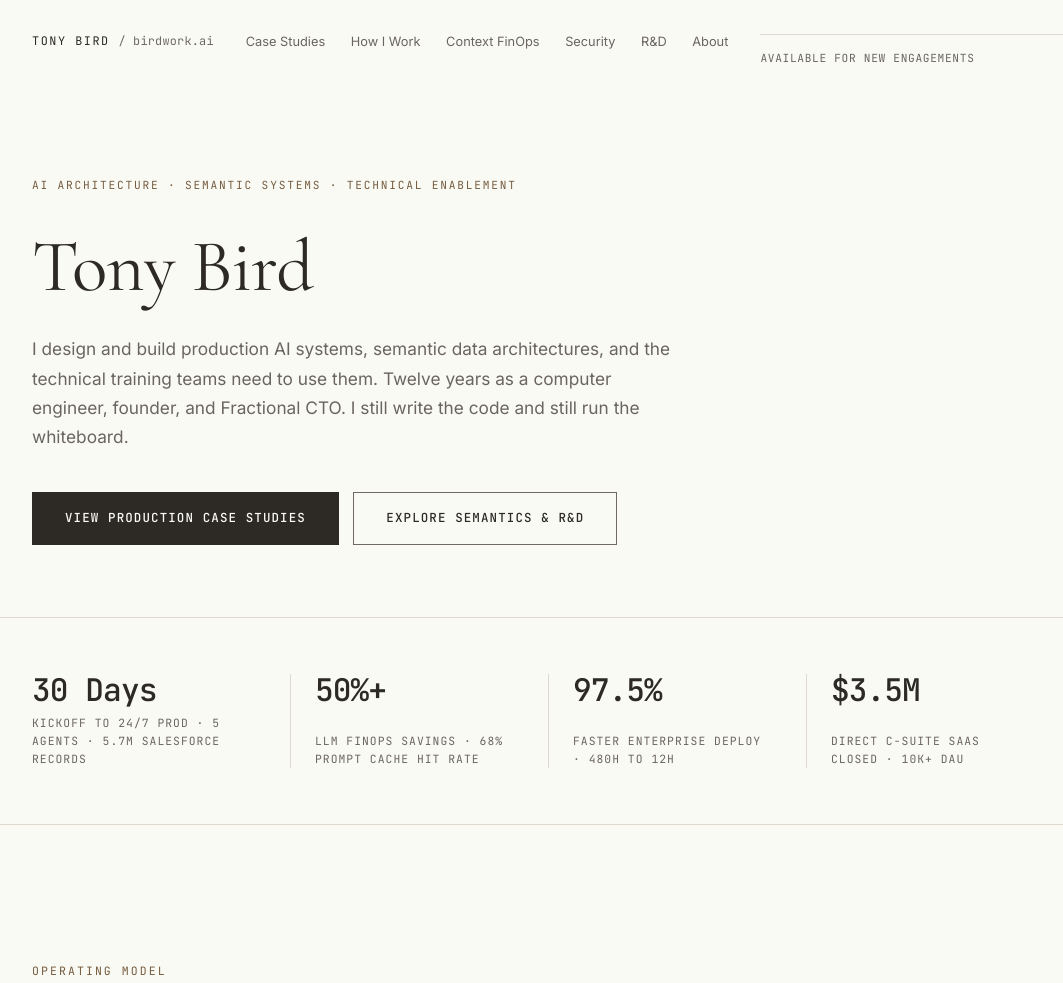
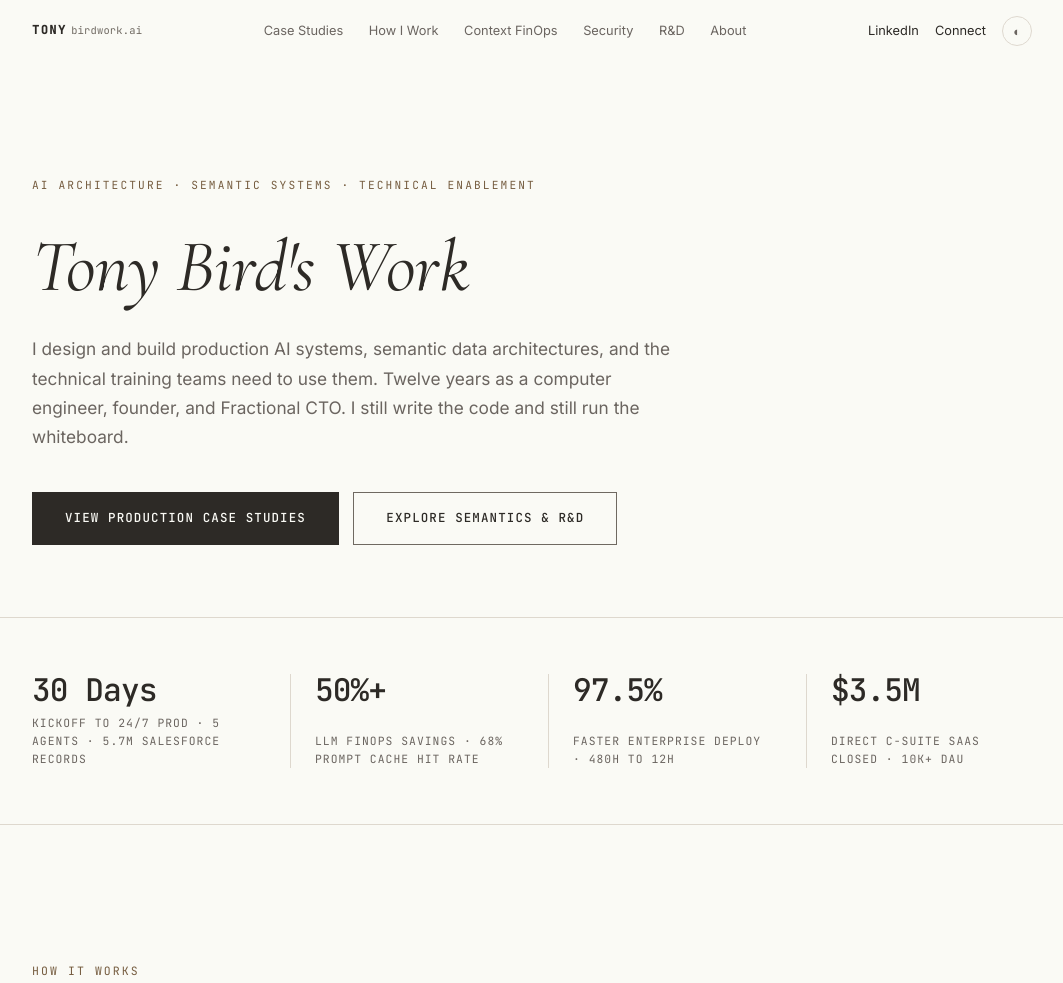
Before and after one commit to birdanth/birdwork.ai, a plain HTML site: page index.html in a window 1280 px wide. Shown: the top 983 px of the page, without its empty margins (108-1171 px from the left). Drawn offline with nearby package versions, Linux system fonts and the light colour scheme.

Commit message:
chore(site): apply OFI prompt 09 - brand lockup, nav centring and hero polish
- brand becomes TONY + thin-spaced lowercase birdwork.ai, uppercase 600 weight with a
  dimmer, smaller span
- the six nav links centre between the brand and the utility cluster (box centred,
  32px clear either side at 1440, no collision down to the burger breakpoint); the
  stray copy of the footer meta block leaves the nav
- hero eyebrow gains tracking, H1 becomes Tony Bird's Work in true italic Cormorant
  (the 1,400 italic axis was already loaded), both CTAs go all caps
- operating-model section label becomes How It Works so Operating Model stops
  appearing anywhere

```diff
--- a/index.html
+++ b/index.html
@@ -98,9 +98,9 @@ section{padding:8.5rem 0;border-bottom:1px solid var(--border);scroll-margin-top
 nav{position:fixed;top:0;left:0;right:0;z-index:100;background:var(--nav-bg);backdrop-filter:blur(14px);border-bottom:1px solid transparent;transition:border-color .3s}
 nav.scrolled{border-bottom-color:var(--border)}
 .nav-inner{max-width:1080px;margin:0 auto;padding:1rem 2.5rem;display:flex;align-items:center;justify-content:space-between;gap:2rem}
-.brand{font-family:'JetBrains Mono',monospace;font-size:.74rem;letter-spacing:.13em;text-transform:uppercase;white-space:nowrap}
-.brand span{color:var(--fg-dim);text-transform:none;letter-spacing:.02em}
-.nav-links{display:flex;gap:1.6rem;align-items:center;font-size:.8rem;color:var(--fg-mid)}
+.brand{font-family:'JetBrains Mono',monospace;font-size:.74rem;letter-spacing:.13em;text-transform:uppercase;white-space:nowrap;font-weight:600}
+.brand span{color:var(--fg-dim);text-transform:none;letter-spacing:.02em;font-size:.88em;font-weight:400}
+.nav-links{display:flex;flex:1;justify-content:center;gap:1.6rem;align-items:center;font-size:.8rem;color:var(--fg-mid)}
 .nav-links a,.nav-right a{white-space:nowrap}
 .nav-links a:hover{color:var(--fg)}
 .nav-right{display:flex;gap:1rem;align-items:center;font-size:.8rem;white-space:nowrap}
@@ -119,8 +119,8 @@ nav.scrolled{border-bottom-color:var(--border)}
 
 /* hero */
 .hero{padding:11rem 0 4.5rem;border-bottom:1px solid var(--border)}
-.hero-eyebrow{font-family:'JetBrains Mono',monospace;font-size:.7rem;letter-spacing:.16em;text-transform:uppercase;color:var(--accent-warm);margin-bottom:1.9rem}
-.hero h1{margin-bottom:1.6rem}
+.hero-eyebrow{font-family:'JetBrains Mono',monospace;font-size:.7rem;letter-spacing:.19em;text-transform:uppercase;color:var(--accent-warm);margin-bottom:1.9rem}
+.hero h1{margin-bottom:1.6rem;font-style:italic}
 .hero p.sub{font-size:1.08rem;max-width:60ch;line-height:1.7;margin-bottom:2.5rem}
 .cta-row{display:flex;gap:.9rem;flex-wrap:wrap}
 .btn{display:inline-block;padding:.95rem 2rem;font-size:.78rem;font-weight:500;letter-spacing:.09em;text-transform:uppercase;font-family:'JetBrains Mono',monospace;border:1px solid var(--fg);background:var(--fg);color:var(--bg);transition:opacity .2s}
@@ -268,11 +268,10 @@ footer{padding:1.6rem 0 2rem;font-family:'JetBrains Mono',monospace;font-size:.7
 
 <nav id="navbar">
   <div class="nav-inner">
-    <a href="#hero" class="brand">Tony Bird <span>/ birdwork.ai</span></a>
+    <a href="#hero" class="brand">TONY<span>&thinsp;&thinsp;birdwork.ai</span></a>
     <div class="nav-links">
       <a href="#case-studies">Case Studies</a><a href="#operating-model">How I Work</a><a href="#context-finops" class="nav-ctx">Context FinOps</a><a href="#security">Security</a><a href="#research">R&amp;D</a><a href="#about">About</a>
     </div>
-    <div class="foot-meta"><span>Available for new engagements</span><span>© 2026 Tony Bird</span></div>
     <div class="nav-right">
       <a href="https://www.linkedin.com/in/anthonymbird/" data-href="linkedin" rel="me" class="hide-sm">LinkedIn</a>
       <a href="#connect">Connect</a>
@@ -293,11 +292,11 @@ footer{padding:1.6rem 0 2rem;font-family:'JetBrains Mono',monospace;font-size:.7
 <header class="hero" id="hero">
   <div class="container">
     <p class="hero-eyebrow">AI Architecture · Semantic Systems · Technical Enablement</p>
-    <h1>Tony Bird</h1>
+    <h1>Tony Bird's Work</h1>
     <p class="sub">I design and build production AI systems, semantic data architectures, and the technical training teams need to use them. Twelve years as a computer engineer, founder, and Fractional CTO. I still write the code and still run the whiteboard.</p>
     <div class="cta-row">
-      <a href="#case-studies" class="btn">View Production Case Studies</a>
-      <a href="#research" class="btn ghost">Explore Semantics &amp; R&amp;D</a>
+      <a href="#case-studies" class="btn">VIEW PRODUCTION CASE STUDIES</a>
+      <a href="#research" class="btn ghost">EXPLORE SEMANTICS &amp; R&amp;D</a>
     </div>
   </div>
 </header>
@@ -314,7 +313,7 @@ footer{padding:1.6rem 0 2rem;font-family:'JetBrains Mono',monospace;font-size:.7
 
 <section id="operating-model">
   <div class="container">
-    <p class="section-label">Operating Model</p>
+    <p class="section-label">How It Works</p>
     <h2>How I Work</h2>
     <p class="lede">Build it cleanly. Make it safe and cheap to run. Teach the team to own it.</p>
     <div class="cards-3">
```
